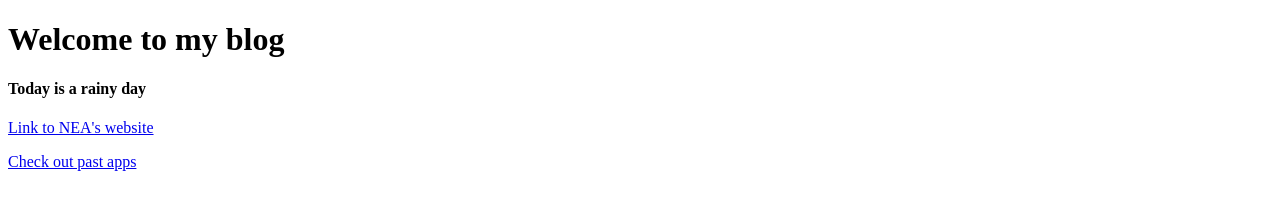
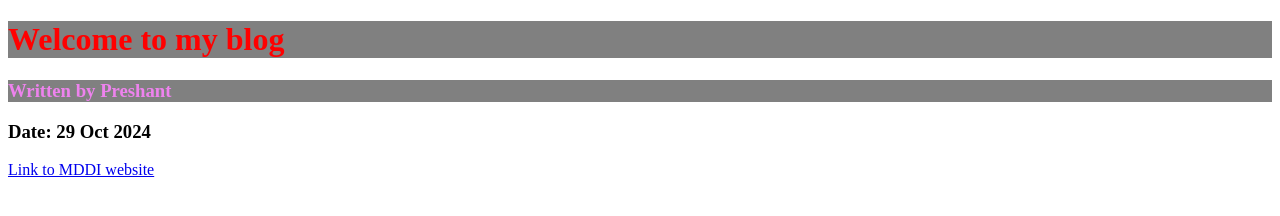
Before and after one commit to cloudswirls24/techup-handson, a plain HTML site: page index.html in a window 1280 px wide. Drawn offline with Linux system fonts and the light colour scheme.

Commit message:
Handson for css

```diff
--- a/index.html
+++ b/index.html
@@ -4,13 +4,12 @@
     <meta charset="UTF-8">
     <meta name="viewport" content="width=device-width, initial-scale=1.0">
     <title>Document</title>
+    <link rel=stylesheet href="/style.css">
 </head>
 <body>
-    <h1>Welcome to my blog</h1>
-    <h4>Today is a rainy day</h4>
-    <a href="https://nea.gov.sg"> Link to NEA's website</a>
-    <p>
-
-    <a href="https://techup.live" class="">Check out past apps</a> </p>
+    <h1 class="title">Welcome to my blog</h1>
+    <h3 class="title" id="important">Written by Preshant</h3>
+    <h3>Date: 29 Oct 2024</h3>
+    <a href="https://www.mddi.gov.sg" target="_blank">Link to MDDI website</a>
 </body>
 </html>
--- /dev/null
+++ b/style.css
@@ -0,0 +1,23 @@
+/* h1 {
+    color: red;
+    background-color: yellow;
+    text-align: center;
+    border: 10px black dashed;
+    border-radius: 10px;
+    margin-bottom: 100px;
+    padding-top: 20px;
+    padding-bottom: 20px;
+}
+*/
+
+h1 {
+    color: red;
+}
+
+.title {
+    background-color: gray;
+}
+
+#important {
+    color: violet;
+}
```
Also changed, not shown: old.html (added, +16 -0 lines).
